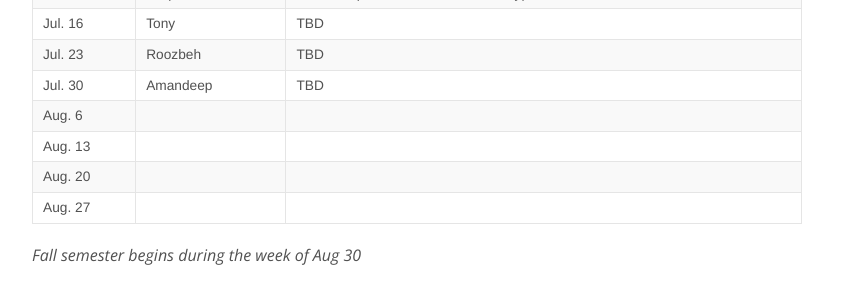
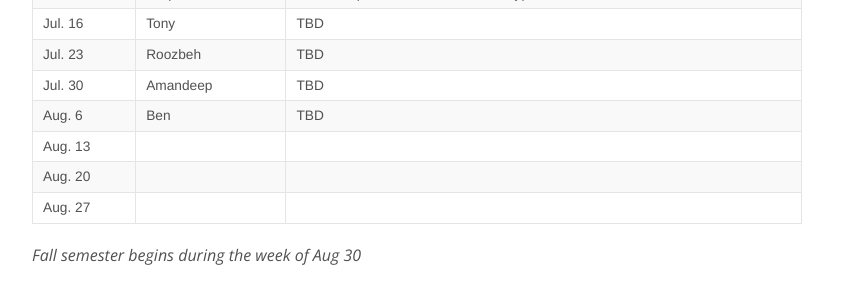
Before and after one commit to KordingLab/KordingLab.github.io, a Jekyll site: the page built from _posts/2021-01-01-upcoming-lab-teaching.md, in a window 1280 px wide and 900 px high, scrolled down 520 px. Shown: the part 152-450 px from the top of the window, without its empty margins (223-1071 px from the left). Built offline with Jekyll 4.4.1, drawn with Linux system fonts in a browser that asks for light colours; nearby versions of some CDN libraries; comment, search, counter and statistics services are not loaded.

Commit message:
Update 2021-01-01-upcoming-lab-teaching.md

```diff
--- a/_posts/2021-01-01-upcoming-lab-teaching.md
+++ b/_posts/2021-01-01-upcoming-lab-teaching.md
@@ -26,7 +26,7 @@ Get on the listserve for announcements: https://groups.google.com/forum/#!forum/
 | Jul. 16 | Tony | TBD |
 | Jul. 23 | Roozbeh | TBD |
 | Jul. 30 | Amandeep| TBD |
-| Aug. 6 | |  |
+| Aug. 6 | Ben | TBD |
 | Aug. 13 | |  |
 | Aug. 20 | |  |
 | Aug. 27 | |  |
```
